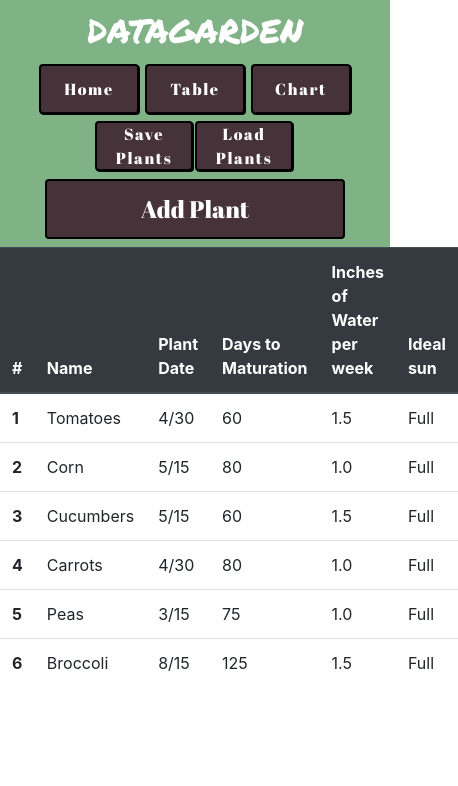
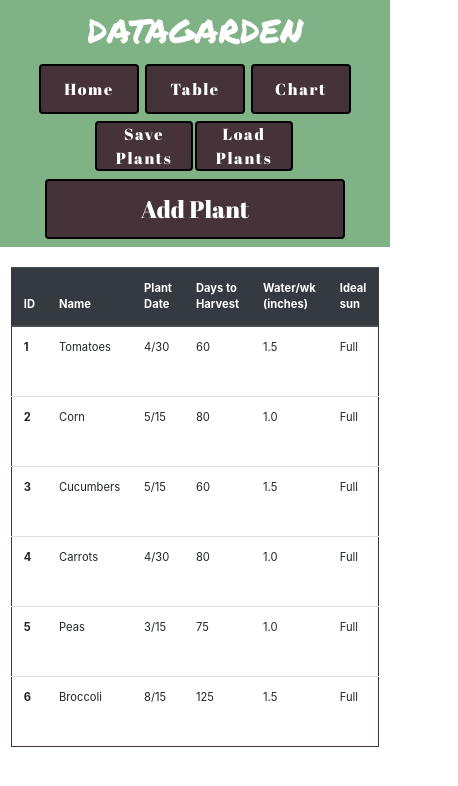
Before and after one commit to kevin-salamon/State-Management, a React (Create React App) app: page /table in a window 390 px wide. Shown: the top 786 px of the page, 458 px wide, since content can reach past the window. Built offline with nearby package versions, Linux system fonts and the light colour scheme; a web font is replaced by a local one.

Commit message:
worked on fleshing out table and added additional style

```diff
--- a/src/Components/Table/Table.js
+++ b/src/Components/Table/Table.js
@@ -3,6 +3,7 @@ import PropTypes from 'prop-types';
 import { connect } from 'react-redux';
 import { fetchPlants } from '../../actions/plantActions';
 import Header from '../reusables/Header';
+import './tablestyle.css';
 
 class Table extends Component {
 
@@ -10,14 +11,15 @@ class Table extends Component {
         return(
             <>
             <Header />
-            <table class="table">
-                <thead class="thead-dark">
+            <div className="table-container">
+                <table className="table">
+                    <thead className="thead-dark">
                         <tr>
-                    <th scope="col">#</th>
+                        <th scope="col">ID</th>
                         <th scope="col">Name</th>
                         <th scope="col">Plant Date</th>
-                    <th scope="col">Days to Maturation</th>
-                    <th scope="col">Inches of Water per week</th>
+                        <th scope="col">Days to Harvest</th>
+                        <th scope="col">Water/wk (inches)</th>
                         <th scope="col">Ideal sun</th>
                         </tr>
                     </thead>
@@ -34,6 +36,7 @@ class Table extends Component {
                         ))}
                     </tbody>
                 </table>
+            </div>
             </>
         );
     }
--- /dev/null
+++ b/src/Components/Table/tablestyle.css
@@ -0,0 +1,28 @@
+.table-container {
+    display: flex;
+    justify-content: center;
+    margin: 2% 10%;
+}
+
+table {
+    border: 1px solid #463239;
+}
+
+td {
+    height: 70px;
+}
+
+@media screen and (max-width: 450px) {
+
+    .table-container {
+        margin-top: 20px;
+    }
+
+    th {
+        font-size: 0.7em;
+    }
+
+    td {
+        font-size: 0.7em;
+    }
+}
--- a/src/Components/reusables/Header.js
+++ b/src/Components/reusables/Header.js
@@ -24,8 +24,8 @@ class Header extends Component {
             picture: ${plant.picture}
             }`
         )}]`);
-        // const test = localStorage.getItem(`state`);
-        // console.log(test);
+        const test = localStorage.getItem(`state`);
+        console.log(test);
     }
 
     render() {
--- a/src/Components/reusables/headerstyle.css
+++ b/src/Components/reusables/headerstyle.css
@@ -37,7 +37,7 @@
     border-radius: 4px;
     background-color: #463239;
     border: 2px solid black;
-    box-shadow: 1px 1px black;
+    /* box-shadow: 1px 1px black; */
     color: white;
     font-family: 'Abril Fatface', cursive;
 }
```
Lines whose indentation alone changed are shown as unchanged.
